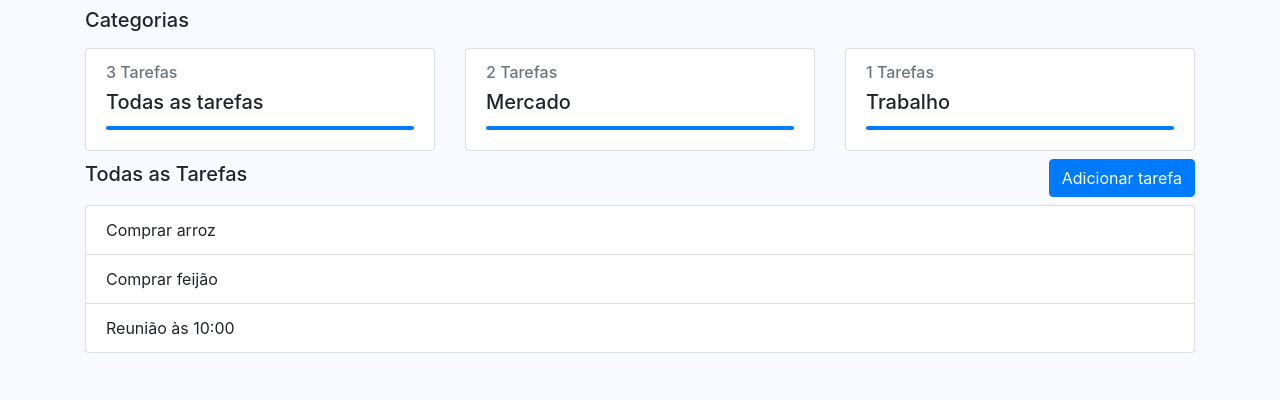
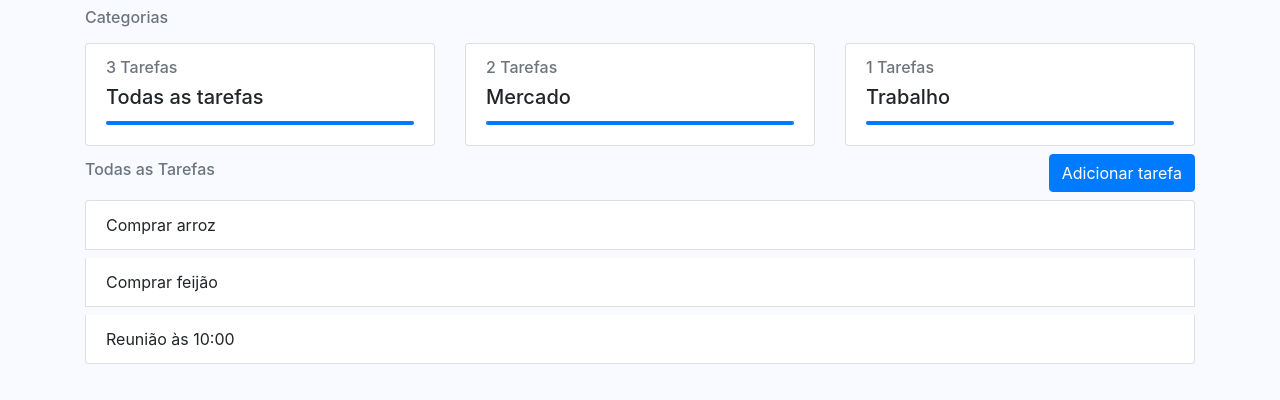
Before and after one commit to Marcosrso/todo-angular, an Angular app: page / in a window 1280 px wide. Shown: the top 400 px of the page. Built offline with nearby package versions, Linux system fonts and the light colour scheme; data requests are answered from the project's data file.

Commit message:
Visual adjustments

```diff
--- a/src/app/app.component.html
+++ b/src/app/app.component.html
@@ -1,6 +1,8 @@
 <div class="container">
   <div class="row my-2 align-items-center">
-    <div class="col"><h5>Categorias</h5></div>
+    <div class="col">
+      <h6 class="text-secondary">Categorias</h6>
+    </div>
   </div>
   <div class="row">
     <div *ngFor="let category of categories" class="col-6 col-sm-6 col-md-4">
@@ -17,7 +19,7 @@
   </div>
   <div class="row my-2 align-items-center">
     <div class="col">
-      <h5>Todas as Tarefas</h5>
+      <h6 class="text-secondary">Todas as Tarefas</h6>
     </div>
     <div class="col d-flex justify-content-end">
       <button type="button" class="btn btn-primary" (click)="addTask()">Adicionar tarefa</button>
@@ -28,11 +30,13 @@
       <div *ngIf="tasks?.length then thenBlock else elseBlock"></div>
       <ng-template #thenBlock>
         <ul class="list-group">
-          <li *ngFor="let task of tasks" class="list-group-item bg-white">{{task.title}}</li>
+          <li *ngFor="let task of tasks" class="list-group-item bg-white mb-2">{{task.title}}</li>
         </ul>
       </ng-template>
       <ng-template #elseBlock>
-        <h6>Não há itens para exibir</h6>
+        <div class="d-flex justify-content-center">
+          <h6>Não há itens para exibir</h6>
+        </div>
       </ng-template>
     </div>
   </div>
```
